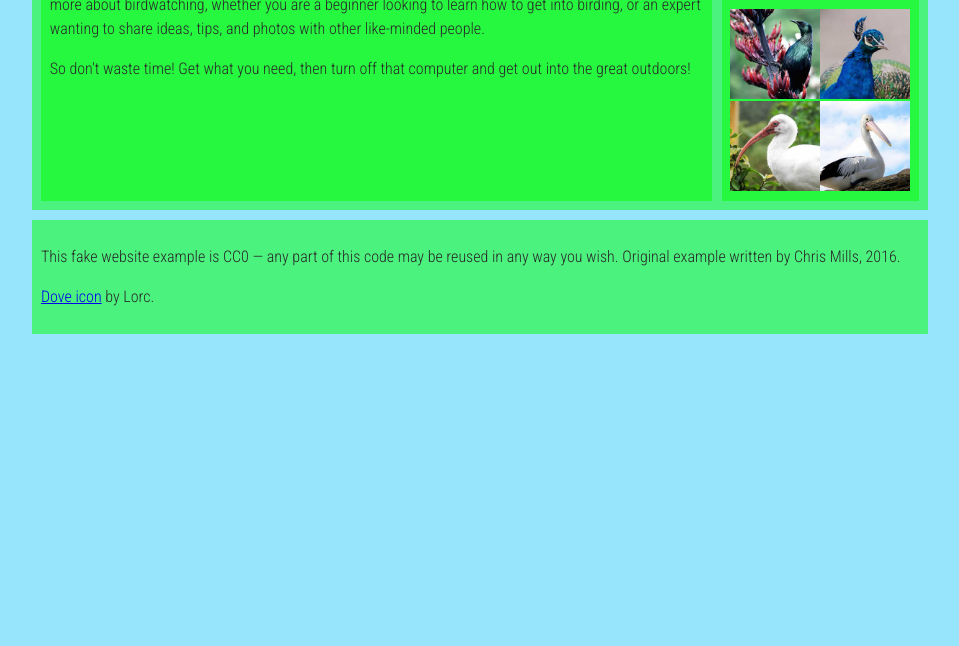
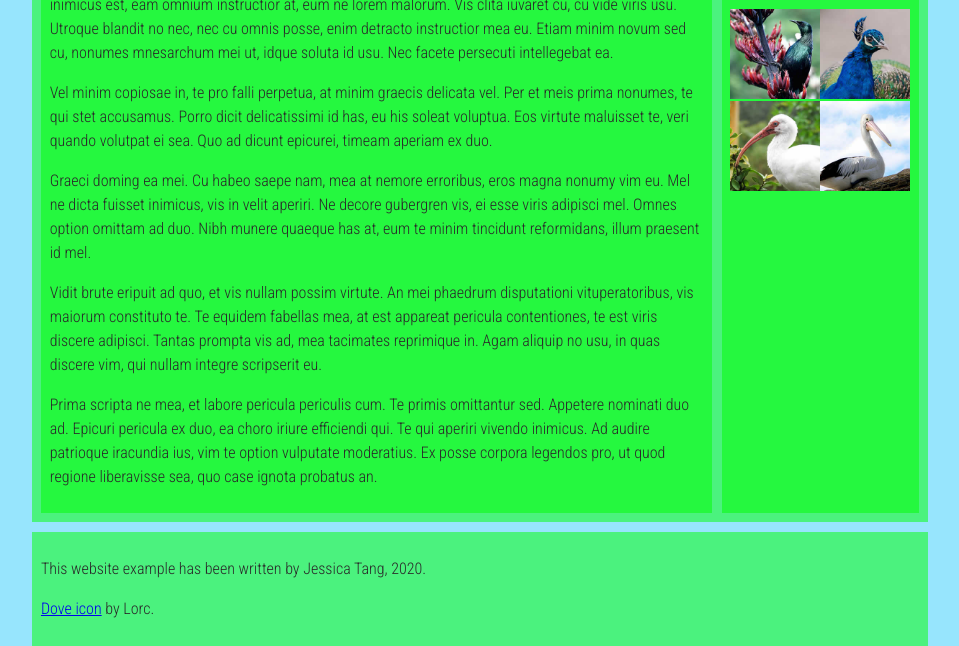
Before and after one commit to jessicatang12/jessicatang12.github.io, a plain HTML site: page lab_3/index.html in a window 1280 px wide. Shown: the part 342-988 px from the top of the page, without its empty margins (160-1119 px from the left). Before the commit the page ends 800 px from the top, so only its background shows below. Drawn offline with Linux system fonts and the light colour scheme.

Commit message:
Edited page title, text, and footer

```diff
--- a/lab_3/index.html
+++ b/lab_3/index.html
@@ -2,7 +2,7 @@
 <html>
   <head>
     <meta charset="utf-8">
-    <title>Birdwatching</title>
+    <title>Jessica Tang</title>
     <link href="https://fonts.googleapis.com/css?family=Roboto+Condensed:300|Cinzel+Decorative:700" rel="stylesheet">
     <link rel="stylesheet" type="text/css" href="style.css">
 
@@ -31,9 +31,15 @@
       <article>
         <h2>Welcome</h2>
 
-        <p>Welcome to our fake birdwatching site. If this were a real site, it would be the ideal place to come to learn more about birdwatching, whether you are a beginner looking to learn how to get into birding, or an expert wanting to share ideas, tips, and photos with other like-minded people.</p>
+        <p>Lorem ipsum dolor sit amet, ad vim erant epicuri scaevola, nec dico munere laudem ei. No affert verear inimicus est, eam omnium instructior at, eum ne lorem malorum. Vis clita iuvaret cu, cu vide viris usu. Utroque blandit no nec, nec cu omnis posse, enim detracto instructior mea eu. Etiam minim novum sed cu, nonumes mnesarchum mei ut, idque soluta id usu. Nec facete persecuti intellegebat ea.</p>
 
-        <p>So don't waste time! Get what you need, then turn off that computer and get out into the great outdoors!</p>
+        <p>Vel minim copiosae in, te pro falli perpetua, at minim graecis delicata vel. Per et meis prima nonumes, te qui stet accusamus. Porro dicit delicatissimi id has, eu his soleat voluptua. Eos virtute maluisset te, veri quando volutpat ei sea. Quo ad dicunt epicurei, timeam aperiam ex duo.</p>
+
+        <p>Graeci doming ea mei. Cu habeo saepe nam, mea at nemore erroribus, eros magna nonumy vim eu. Mel ne dicta fuisset inimicus, vis in velit aperiri. Ne decore gubergren vis, ei esse viris adipisci mel. Omnes option omittam ad duo. Nibh munere quaeque has at, eum te minim tincidunt reformidans, illum praesent id mel.</p>
+
+        <p>Vidit brute eripuit ad quo, et vis nullam possim virtute. An mei phaedrum disputationi vituperatoribus, vis maiorum constituto te. Te equidem fabellas mea, at est appareat pericula contentiones, te est viris discere adipisci. Tantas prompta vis ad, mea tacimates reprimique in. Agam aliquip no usu, in quas discere vim, qui nullam integre scripserit eu.</p>
+
+        <p>Prima scripta ne mea, et labore pericula periculis cum. Te primis omittantur sed. Appetere nominati duo ad. Epicuri pericula ex duo, ea choro iriure efficiendi qui. Te qui aperiri vivendo inimicus. Ad audire patrioque iracundia ius, vim te option vulputate moderatius. Ex posse corpora legendos pro, ut quod regione liberavisse sea, quo case ignota probatus an.</p>
       </article>
       <aside>
         <h2>Favourite photos</h2>
@@ -46,7 +52,7 @@
     </main>
 
       <footer>
-      <p>This fake website example is CC0 — any part of this code may be reused in any way you wish. Original example written by Chris Mills, 2016.</p>
+      <p>This website example has been written by Jessica Tang, 2020.</p>
 
       <p><a href="http://game-icons.net/lorc/originals/dove.html">Dove icon</a> by Lorc.</p>
       </footer>
```
